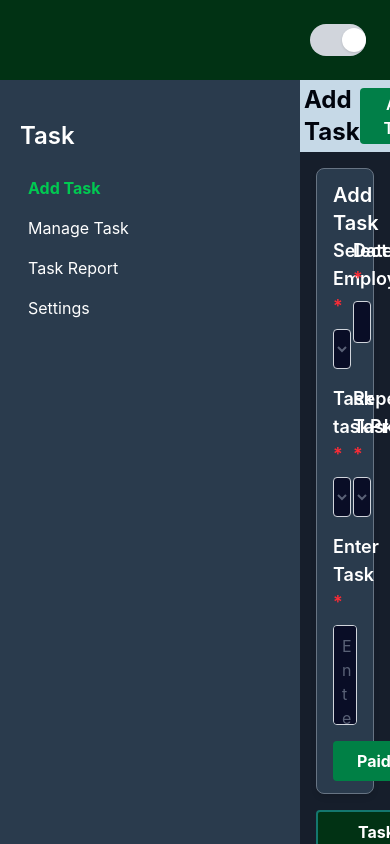
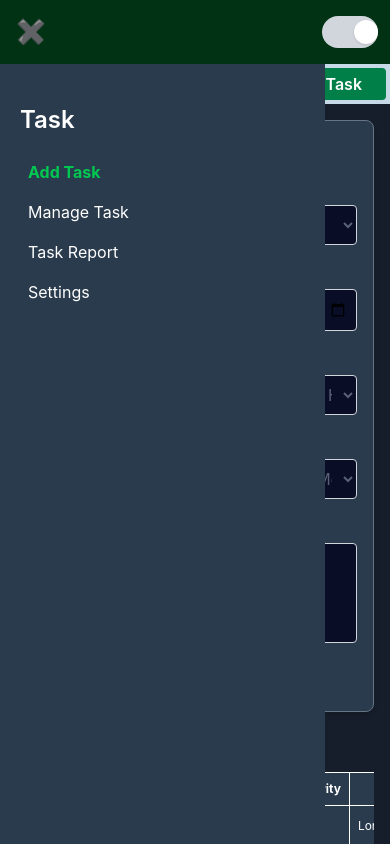
Before and after one commit to rafim699956/task, a React (Vite) app: page / in a window 390 px wide. Built offline with nearby package versions, Linux system fonts and the light colour scheme.

Commit message:
add responsive design

```diff
--- /dev/null
+++ b/app/features/sidebar/sidebarSlice.js
@@ -0,0 +1,14 @@
+import { createSlice } from '@reduxjs/toolkit';
+export const sidebarSlice = createSlice({
+    name: 'theme',
+    initialState: {
+        isOpenSidebar: true,
+    },
+    reducers: {
+        toggleSidebar(state) {
+            state.isOpenSidebar = !state.isOpenSidebar;
+        }
+    }
+});
+export const { toggleSidebar } = sidebarSlice.actions;
+export default sidebarSlice.reducer;
--- a/app/store.js
+++ b/app/store.js
@@ -5,6 +5,7 @@ import taskPriorityReducer from './features/taskPriority/taskPrioritySlice.js'
 import repetTaskReducer from './features/repetTask/repetTaskSlice.js'
 import taskListReducer from './features/tasklist/tasklistSlice.js'
 import themeReducer from './features/themeMode/themeSlice.js'
+import sidebarReducer from './features/sidebar/sidebarSlice.js'
 
 export default configureStore({
     reducer: {
@@ -13,6 +14,7 @@ export default configureStore({
         taskPriority: taskPriorityReducer,
         repetTask: repetTaskReducer,
         taskList: taskListReducer,
-        theme: themeReducer
+        theme: themeReducer,
+        sidebar: sidebarReducer,
     }
 })
--- a/src/App.jsx
+++ b/src/App.jsx
@@ -3,11 +3,12 @@ import MainContent from "./components/MainContent";
 import { useEffect } from "react";
 import { useDispatch, useSelector } from "react-redux";
 import { toggleTheme } from "../app/features/themeMode/themeSlice";
+import { toggleSidebar } from "../app/features/sidebar/sidebarSlice";
 
 const App = () => {
   const darkMode = useSelector((state) => state.theme.isDarkMode);
+  const isOpenSidebar  = useSelector((state) => state.sidebar.isOpenSidebar);
   const dispatch = useDispatch();
-  console.log(darkMode);
   useEffect(() => {
     if (darkMode) {
       document.documentElement.classList.add("dark");
@@ -17,7 +18,9 @@ const App = () => {
   }, [darkMode]);
   return (
     <div className="w-full h-full flex flex-col overflow-hidden">
-      <div className="p-6 bg-[#013214] flex items-center justify-end">
+      <div className="p-3 md:p-4 lg:p-6 bg-[#013214] flex items-center justify-between lg:justify-end">
+       <button onClick={()=> dispatch(toggleSidebar())} className="p-1 rounded text-2xl text-white lg:hidden transition-all ease-linear duration-300">{isOpenSidebar ? '✖' : '☰'}</button>
+
         {/*  */}
         <button
           onClick={() => dispatch(toggleTheme())}
@@ -32,7 +35,7 @@ const App = () => {
           />
         </button>
       </div>
-      <div className="flex grow overflow-hidden">
+      <div className="relative flex grow overflow-hidden">
         <Aside />
         <MainContent />
       </div>
--- a/src/components/AddTaskTabContent.jsx
+++ b/src/components/AddTaskTabContent.jsx
@@ -4,7 +4,7 @@ import TaskList from "./TaskList";
 const AddTaskTabContent = () => {
   return (
     <>
-      <div className="bg-[#2A3B4D] py-3 px-4 rounded-lg shadow-md border border-[#677483] flex flex-col">
+      <div className="bg-[#2A3B4D] dark:bg-black/40 py-3 px-4 rounded-lg shadow-md border border-[#677483] flex flex-col gap-4">
         <p className="text-white text-xl font-semibold">Add Task</p>
         <TaskForm />
       </div>
--- a/src/components/Aside.jsx
+++ b/src/components/Aside.jsx
@@ -1,12 +1,12 @@
 import { useDispatch, useSelector } from "react-redux";
 import { setActiveTab } from "../../app/features/tab/tabSlice";
-import { useState } from "react";
 
 const Aside = () => {
   const { tabs, activeTab } = useSelector((state) => state.tab);
+  const isOpenSidebar  = useSelector((state) => state.sidebar.isOpenSidebar);
   const dispatch = useDispatch();
   return (
-    <aside className="bg-[#2A3B4D] dark:bg-black h-full max-w-75 w-full shrink-0 px-5 py-10">
+    <aside className={`absolute z-10 top-0 left-0 bottom-0 w-10/12 transform ${!isOpenSidebar ? '-translate-x-full' : 'translate-x-0'} lg:static bg-[#2A3B4D] dark:bg-black/40 h-full lg:max-w-75 lg:w-full shrink-0 px-5 py-10 transition-all ease-linear duration-300`}>
       <h3 className="text-2xl font-semibold text-white mb-4">Task</h3>
       <ul className="pl-2">
         {tabs.map((tab) => (
--- a/src/components/ManageTaskTabContent.jsx
+++ b/src/components/ManageTaskTabContent.jsx
@@ -5,26 +5,27 @@ const ManageTaskTabContent = () => {
   return (
     <div>
       <div className="flex gap-1">
-        <p className="py-2 px-10 rounded rounded-br-none rounded-bl-none bg-[#013214] inline-block text-white font-bold border-2 border-[#14776E] relative">
+        <p className="py-2 px-3 lg:px-10 rounded rounded-br-none rounded-bl-none bg-[#013214] inline-block text-white font-bold border-2 border-[#14776E] relative text-xs lg:text-base">
           Today
           <span className="absolute top-0 right-0 bg-white text-[#4B504C] p-2 rounded-full transform -translate-y-1/2 size-6 flex items-center justify-center">
             {tasks.length}
           </span>
         </p>
-        <p className="py-2 px-10 rounded rounded-br-none rounded-bl-none bg-[#013214] inline-block text-white font-bold border-2 border-[#14776E] relative">
+        <p className="py-2 px-3 lg:px-10 rounded rounded-br-none rounded-bl-none bg-[#013214] inline-block text-white font-bold border-2 border-[#14776E] relative text-xs lg:text-base">
           This Month
           <span className="absolute top-0 right-0 bg-white text-[#4B504C] p-2 rounded-full transform -translate-y-1/2 size-6 flex items-center justify-center">
             {tasks.length}
           </span>
         </p>
-        <p className="py-2 px-10 rounded rounded-br-none rounded-bl-none bg-[#013214] inline-block text-white font-bold border-2 border-[#14776E] relative">
+        <p className="py-2 px-3 lg:px-10 rounded rounded-br-none rounded-bl-none bg-[#013214] inline-block text-white font-bold border-2 border-[#14776E] relative text-xs lg:text-base">
           All Time
           <span className="absolute top-0 right-0 bg-white text-[#4B504C] p-2 rounded-full transform -translate-y-1/2 size-6 flex items-center justify-center">
             {tasks.length}
           </span>
         </p>
       </div>
-      <table className="w-full text-center text-white border border-[#677483] overflow-x-auto bg-[#2A3B4D]">
+      <div className="w-full overflow-x-auto">
+        <table className="w-full text-center text-white border border-[#677483] overflow-x-auto bg-[#2A3B4D]">
         <thead>
           <tr>
             <th>Date</th>
@@ -48,6 +49,7 @@ const ManageTaskTabContent = () => {
           ))}
         </tbody>
       </table>
+      </div>
     </div>
   );
 };
--- a/src/components/TaskForm.jsx
+++ b/src/components/TaskForm.jsx
@@ -67,9 +67,9 @@ const TaskForm = () => {
   };
 
   return (
-    <form className="grid grid-cols-2 gap-4" onSubmit={handleSubmit}>
+    <form className="space-y-4 lg:grid lg:grid-cols-2 gap-4" onSubmit={handleSubmit}>
       <div className="flex flex-col gap-2">
-        <label htmlFor="employee" className="text-white text-lg font-semibold">
+        <label htmlFor="employee">
           Select Employee <span className="text-red-500">*</span>
         </label>
         <select
@@ -92,7 +92,7 @@ const TaskForm = () => {
       </div>
 
       <div className="flex flex-col gap-2">
-        <label htmlFor="date" className="text-white text-lg font-semibold">
+        <label htmlFor="date">
           Date <span className="text-red-500">*</span>
         </label>
         <input
@@ -108,7 +108,7 @@ const TaskForm = () => {
       </div>
 
       <div className="flex flex-col gap-2">
-        <label htmlFor="taskPriority" className="text-white text-lg font-semibold">
+        <label htmlFor="taskPriority">
           Task taskPriority <span className="text-red-500">*</span>
         </label>
         <select
@@ -135,7 +135,7 @@ const TaskForm = () => {
       <div className="flex flex-col gap-2">
         <label
           htmlFor="repeatTask"
-          className="text-white text-lg font-semibold"
+          className="text-white text-sm lg:text-lg font-semibold"
         >
           Repeat Task <span className="text-red-500">*</span>
         </label>
@@ -159,10 +159,7 @@ const TaskForm = () => {
       </div>
 
       <div className="flex flex-col gap-2 col-span-2">
-        <label
-          htmlFor="taskContent"
-          className="text-white text-lg font-semibold"
-        >
+        <label htmlFor="taskContent">
           Enter Task <span className="text-red-500">*</span>
         </label>
         <textarea
@@ -178,7 +175,7 @@ const TaskForm = () => {
         )}
       </div>
 
-      <div className="col-span-2 flex gap-4">
+      <div className="lg:col-span-2 flex gap-4">
         <button
           type="submit"
           className="bg-[#008045] text-white py-2 px-6 text-base font-bold rounded cursor-pointer hover:bg-[#006635] transition-colors dark:bg-[#008045] dark:hover:bg-[#006635]"
--- a/src/components/TaskList.jsx
+++ b/src/components/TaskList.jsx
@@ -10,7 +10,8 @@ const TaskList = () => {
           {tasks.length}
         </span>
       </p>
-      <table className="w-full text-center text-white border border-[#677483] overflow-x-auto bg-[#2A3B4D]">
+      <div className="w-full overflow-x-auto">
+        <table className="w-full text-center text-white border border-[#677483] overflow-x-auto bg-[#2A3B4D] dark:bg-black/40">
           <thead>
             <tr>
               <th>Date</th>
@@ -44,6 +45,7 @@ const TaskList = () => {
           </tbody>
         </table>
       </div>
+    </div>
   );
 };
 
--- a/src/index.css
+++ b/src/index.css
@@ -29,16 +29,22 @@
   select,
   input,
   textarea {
-    @apply border border-[#8F98A8] p-2 rounded outline-none bg-[#090D26] placeholder:text-[#596176] text-[#596176];
+    @apply border border-[#8F98A8] p-2 rounded outline-none bg-[#090D26] placeholder:text-[#596176] text-[#596176] w-full max-w-full block;
   }
   option {
-    @apply text-white font-bold text-base;
+    @apply text-white font-bold text-xs lg:text-base;
   }
   textarea {
-    @apply resize-none;
+    @apply resize-none text-white;
+  }
+  th{
+    @apply font-bold;
   }
   th,
   td {
-    @apply text-nowrap p-2 border border-white;
+    @apply text-xs lg:text-base text-nowrap p-2 border border-white;
+  }
+  label{
+    @apply text-white text-sm lg:text-lg font-semibold;
   }
 }
```
Lines whose indentation alone changed are shown as unchanged.
